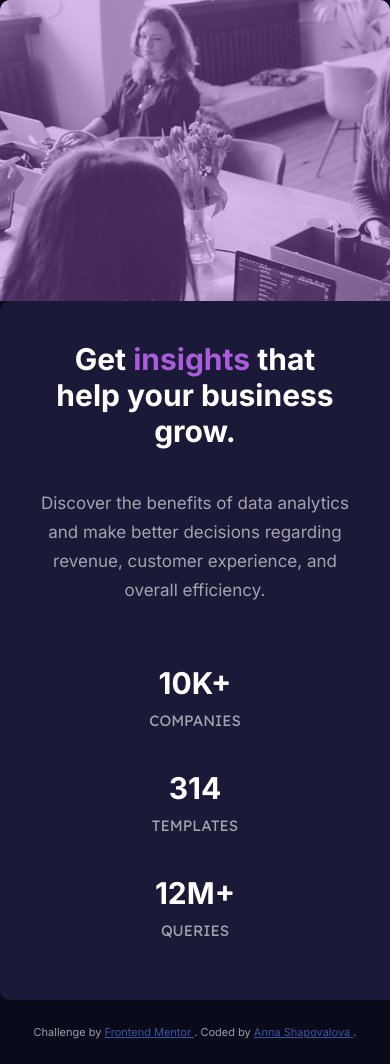
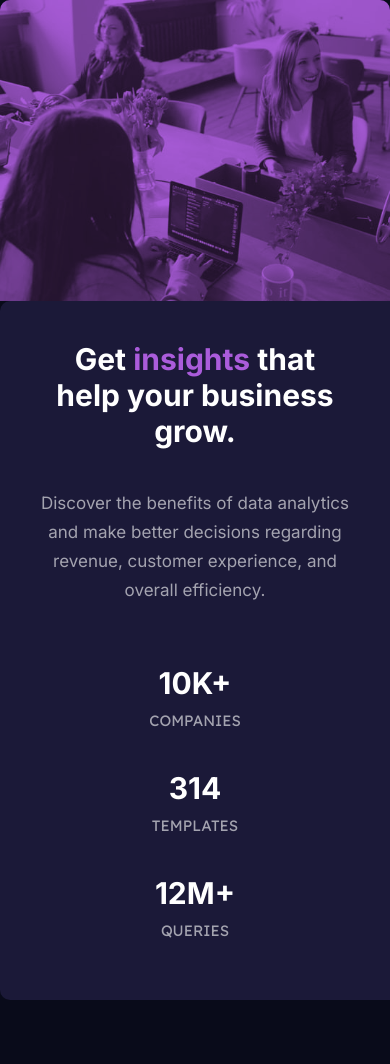
Before and after one commit to hannashapovalova/Stats-preview-card-component, a plain HTML site: page index.html in a window 390 px wide. After the commit the page ends 1000 px from the top, so only its background shows below. Drawn offline with Linux system fonts and the light colour scheme.

Commit message:
Updated CSS

```diff
--- a/styles.css
+++ b/styles.css
@@ -21,13 +21,16 @@ body {
     font-size: 15px;
     color: var(--white-main-heading-stats);
     background-color: var(--very-dark-blue-main-background);
+    min-height: 100vh;
+    display: flex;
+    align-items: center;
+    justify-content: center;
 }
 
 .main_container {
     display: flex;
     flex-direction: row;
     justify-content: center;
-    margin-top: 200px;
     max-height: 446px;
 }
 
@@ -85,10 +88,13 @@ body {
     border-radius: 0 10px 10px 0;
 }
 
-img {
+img{
+    width: 100%;
+    height: 100%;
     object-fit: cover;
-    opacity: 0.6;
- }
+    mix-blend-mode: multiply;
+    opacity: 0.8;
+    }
 
 /* FOOTER */
 
@@ -156,11 +162,6 @@ img {
     /* FOOTER */
 
     .attribution {
-        font-size: 11px;
-        text-align: center;
-        margin: 25px auto;
-        position: relative;
-        font-family: var(--primary-font);
-        color: var(--slightly-transparent-white-stat-headings);
+        display: none;
     }
   }
```
